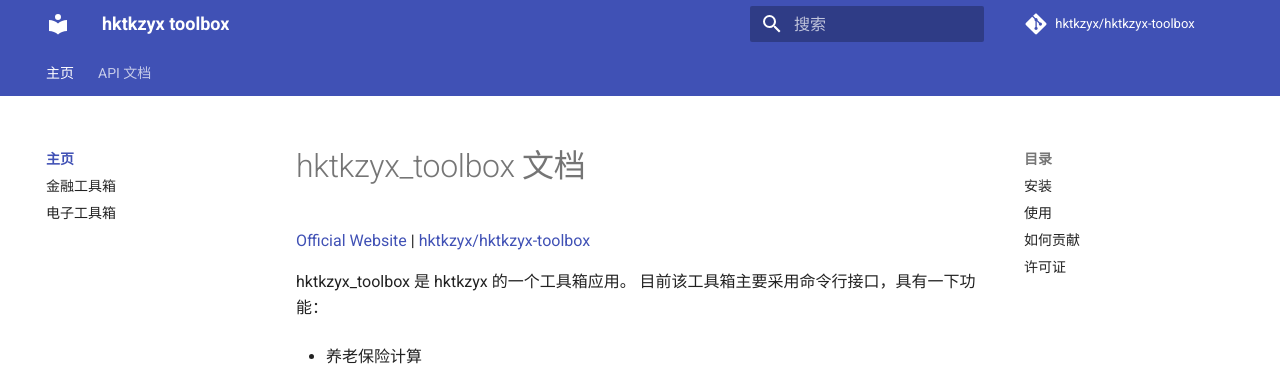
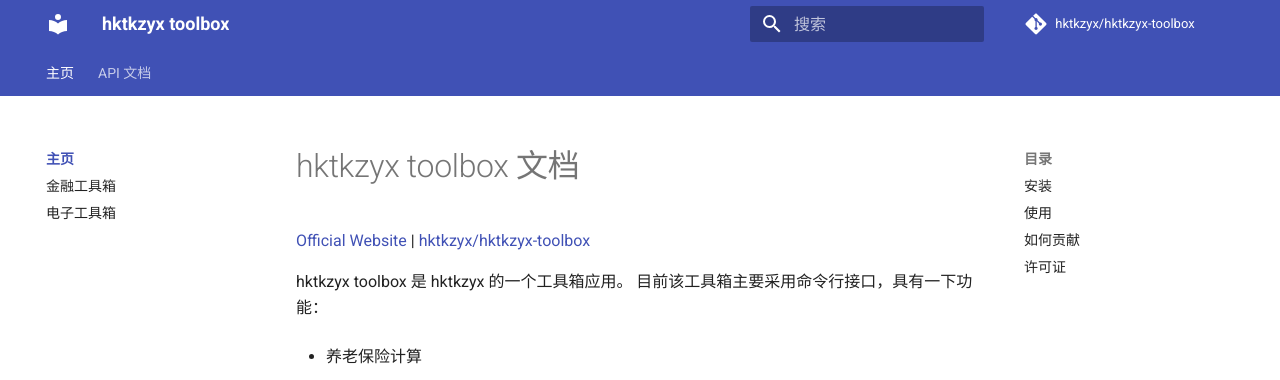
Before and after one commit to hktkzyx/hktkzyx-toolbox, an MkDocs documentation site: the page built from docs/README.md, in a window 1280 px wide and 900 px high. Shown: the top 380 px of the window. Built offline with MkDocs 1.6.1 and Material for MkDocs 9.7.7, drawn with Linux system fonts in a browser that asks for light colours; comment, search, counter and statistics services are not loaded; the version menu is left out.

```diff
--- a/docs/README.md
+++ b/docs/README.md
@@ -1,8 +1,8 @@
-# hktkzyx_toolbox 文档
+# hktkzyx toolbox 文档
 
 [Official Website](https://hktkzyx.github.io/hktkzyx-toolbox/) | @hktkzyx/hktkzyx-toolbox
 
-hktkzyx_toolbox 是 hktkzyx 的一个工具箱应用。
+hktkzyx toolbox 是 hktkzyx 的一个工具箱应用。
 目前该工具箱主要采用命令行接口，具有一下功能：
 
 - 养老保险计算
```
